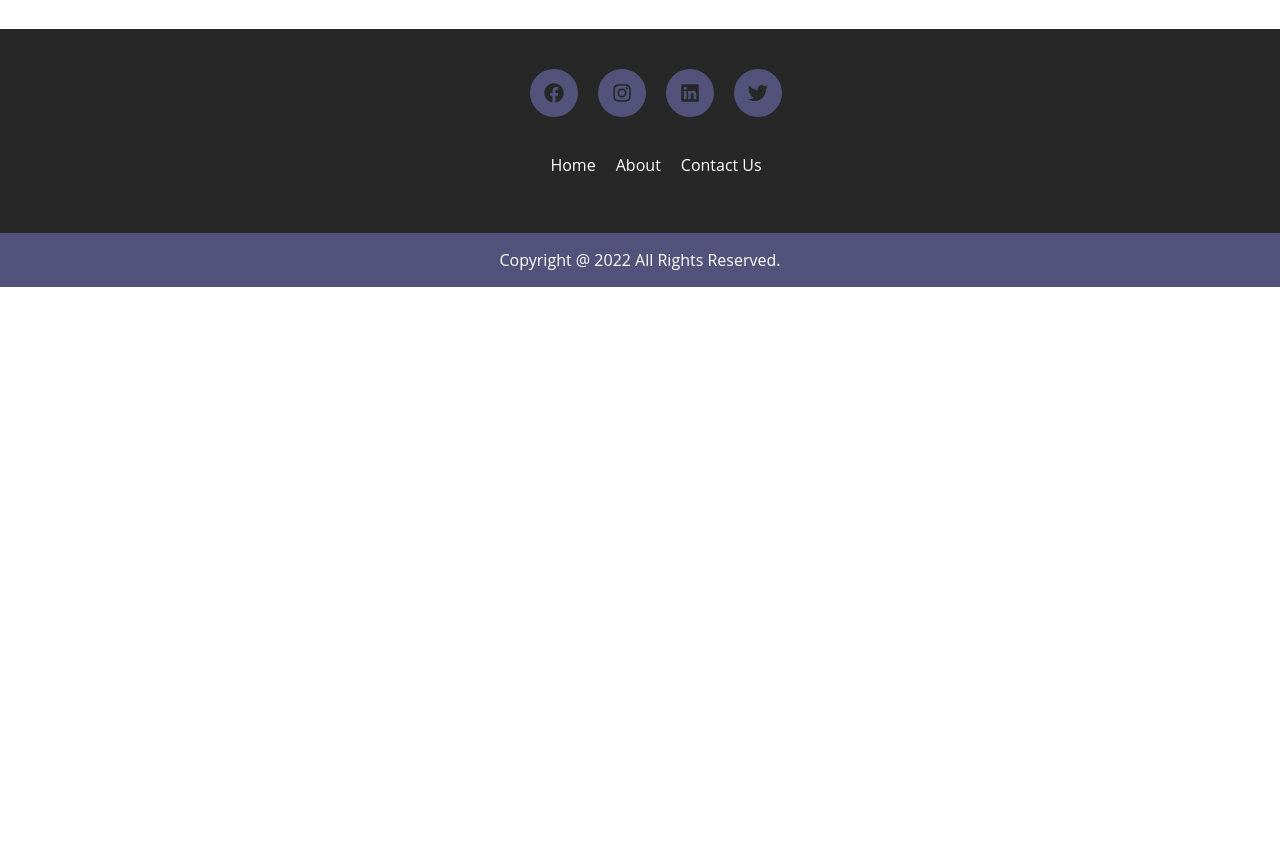
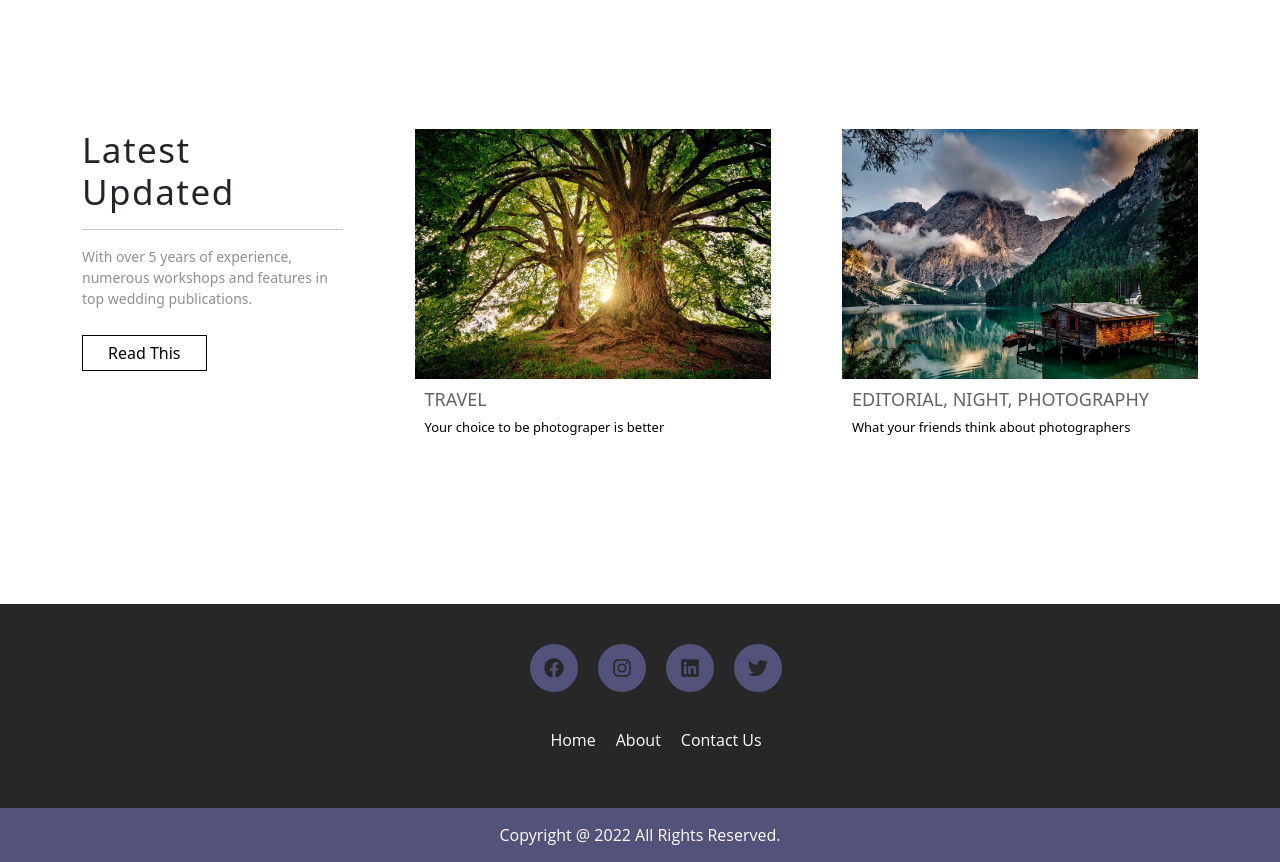
Before and after one commit to Sharif101/Shutterup-client-, a React (Create React App) app: page / in a window 1280 px wide. Shown: the part 820-1682 px from the top of the page. Before the commit the page ends 1107 px from the top, so only its background shows below. Built offline with nearby package versions, Linux system fonts and the light colour scheme.

Commit message:
section add

```diff
--- a/src/Pages/Home/Home.css
+++ b/src/Pages/Home/Home.css
@@ -33,6 +33,59 @@
     font-size: 14px;
 }
 
+.upload
+{
+    margin: 150px 0;
+}
+.up-text h1
+{
+    font-size: 35px;
+    font-weight: 400;
+    letter-spacing: 1.5px;
+}
+.up-text p
+{
+    font-size: 14px;
+    color: rgb(143, 143, 143);
+    padding-bottom: 10px;
+}
+.up-text button
+{
+    padding: 5px 25px;
+    border: 1px solid black;
+    background: none;
+    transition: .6s;
+}
+.up-text button:hover
+{
+    background-color: black;
+    color: white;
+}
+
+.text-pix .img img
+{
+    width: 100%;
+    height: 250px;
+}
+.text-pix .text
+{
+    margin-top: 10px;
+    padding-left: 10px;
+}
+.text-pix .text h4
+{
+    color: rgb(100, 99, 99);
+    text-transform: uppercase;
+    font-size: 18px;
+}
+
+.text-pix .text p
+{
+    color: black;
+    font-size: 13px;
+    font-weight: 500;
+}
+
 @media screen and (max-width:576px) {
     .slide img
     {
@@ -58,4 +111,13 @@
         {
             font-size: 12px;
         }
+
+        .upload
+        {
+            margin: 80px 0;
+        }
+        .text-pix
+        {
+            margin-top: 20px;
+        }
 }
--- a/src/Pages/Home/Home.js
+++ b/src/Pages/Home/Home.js
@@ -4,6 +4,8 @@ import Carousel from "react-bootstrap/Carousel";
 import pic1 from "../../assest/mountains-100367_960_720.jpg";
 import pic2 from "../../assest/sunrise-1014712_960_720.jpg";
 import pic3 from "../../assest/parrot-3601194_960_720.jpg";
+import bpic from "../../assest/trees-3822149_960_720.jpg";
+import bpic1 from "../../assest/mountains-1587287_960_720.jpg";
 import "./Home.css";
 
 const Home = () => {
@@ -44,6 +46,46 @@ const Home = () => {
           </Carousel.Caption>
         </Carousel.Item>
       </Carousel>
+
+      {/* ------------------------------------------------ */}
+
+      <div className="upload">
+        <Row className="justify-content-between">
+          <Col lg="3">
+            <div className="up-text">
+              <h1>Latest Updated</h1>
+              <hr />
+              <p>
+                With over 5 years of experience, numerous workshops and features
+                in top wedding publications.
+              </p>
+              <button>Read This</button>
+            </div>
+          </Col>
+          <Col lg="4">
+            <div className="text-pix">
+              <div className="img">
+                <img src={bpic} alt="" />
+              </div>
+              <div className="text">
+                <h4>Travel</h4>
+                <p>Your choice to be photograper is better</p>
+              </div>
+            </div>
+          </Col>
+          <Col lg="4">
+            <div className="text-pix">
+              <div className="img">
+                <img src={bpic1} alt="" />
+              </div>
+              <div className="text">
+                <h4>EDITORIAL, NIGHT, PHOTOGRAPHY</h4>
+                <p>What your friends think about photographers</p>
+              </div>
+            </div>
+          </Col>
+        </Row>
+      </div>
     </div>
   );
 };
```
Also changed, not shown: src/assest/mountains-1587287_960_720.jpg (added), src/assest/trees-3822149_960_720.jpg (added).
